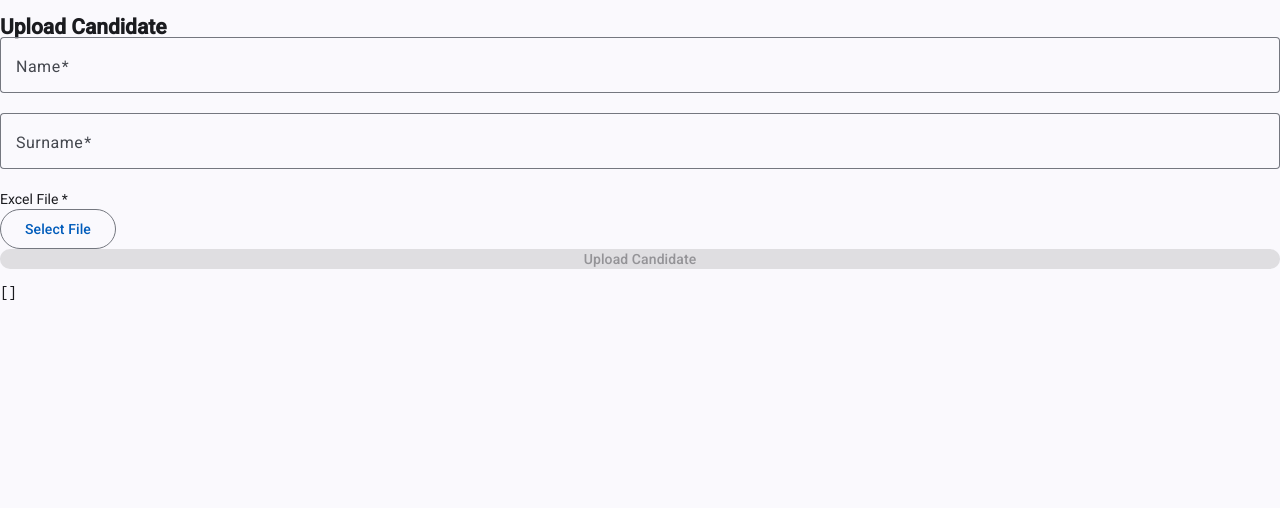
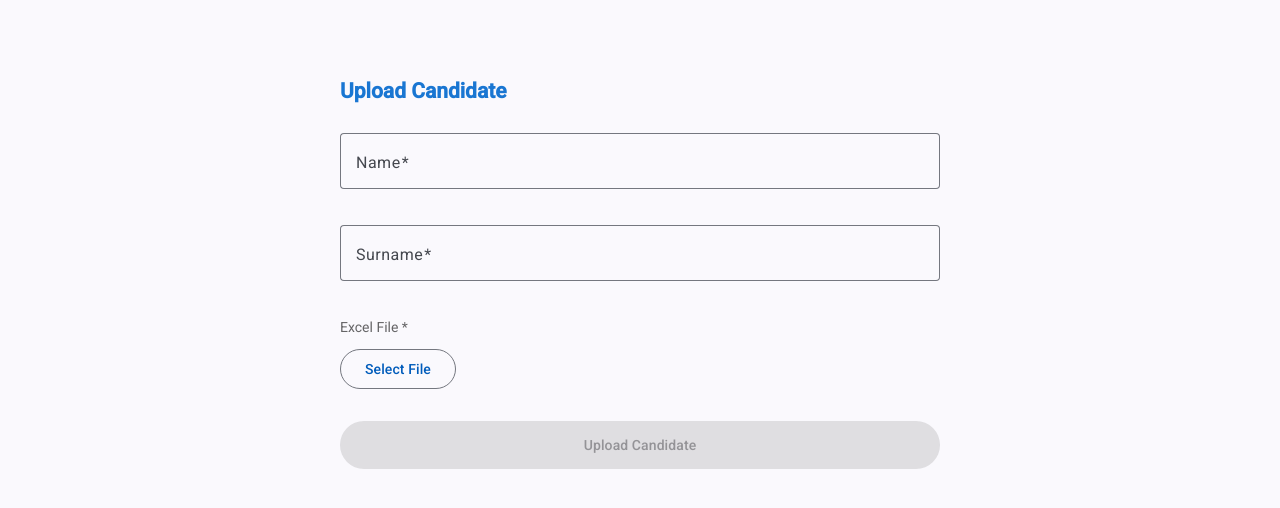
Before and after one commit to bezael/candidate-loader, an Angular app in the folder candidate/: page /candidates in a window 1280 px wide. Shown: the top 508 px of the page. Built offline with nearby package versions, Linux system fonts and the light colour scheme.

Commit message:
feat: :sparkles: add candidate list component

```diff
--- /dev/null
+++ b/candidate/src/app/features/candidates/ui/candidate-list/candidate-list.html
@@ -0,0 +1,22 @@
+@let candidatesData = displayedCandidates();
+
+@if (candidatesData.length > 0) {
+<div class="candidate-list">
+  <h2 class="candidate-list__title">Candidates List</h2>
+  @defer (when !loading() || candidates(); on immediate) {
+  <app-candidate-table [candidates]="candidatesData" [displayedColumns]="displayedColumns()" />
+  } @placeholder {
+  <div class="candidate-list__loading">
+    <mat-spinner diameter="40" />
+    <p>Loading content...</p>
+  </div>
+  } @loading (minimum 200ms) {
+  <div class="candidate-list__loading">
+    <mat-spinner diameter="40" />
+    <p>Loading candidates...</p>
+  </div>
+  } @error {
+  <p class="candidate-list__error">Error loading candidates. Please try again later.</p>
+  }
+</div>
+}
--- /dev/null
+++ b/candidate/src/app/features/candidates/ui/candidate-list/candidate-list.scss
@@ -0,0 +1,35 @@
+.candidate-list {
+  padding: var(--spacing-xl);
+  max-width: var(--max-width-md);
+  margin: 0 auto;
+
+
+  &__title {
+    margin-bottom: var(--spacing-lg);
+    color: var(--color-primary);
+  }
+
+
+  &__loading {
+    display: flex;
+    flex-direction: column;
+    align-items: center;
+    gap: var(--spacing-md);
+    padding: var(--spacing-xl);
+  }
+
+
+  &__error {
+    color: var(--color-error);
+    font-weight: 500;
+    padding: var(--spacing-md);
+    background-color: var(--color-error-bg);
+    border-radius: var(--border-radius-sm);
+  }
+
+  &__empty {
+    padding: var(--spacing-xl);
+    text-align: center;
+    color: var(--color-text-secondary);
+  }
+}
--- /dev/null
+++ b/candidate/src/app/features/candidates/ui/candidate-list/candidate-list.ts
@@ -0,0 +1,20 @@
+import { ChangeDetectionStrategy, Component, computed, input, signal } from '@angular/core';
+import { MatProgressSpinnerModule } from '@angular/material/progress-spinner';
+import { CandidateResponse } from '@app/features/candidates/data/models/candidate.model';
+import { CandidateTable } from '@app/features/candidates/ui/candidate-table/candidate-table';
+
+@Component({
+  selector: 'app-candidate-list',
+  imports: [CandidateTable, MatProgressSpinnerModule],
+  templateUrl: './candidate-list.html',
+  styleUrl: './candidate-list.scss',
+  changeDetection: ChangeDetectionStrategy.OnPush,
+})
+export class CandidateList {
+  readonly error = signal<string | null>(null);
+  readonly loading = signal<boolean>(false);
+  readonly displayedColumns = signal<string[]>(['name', 'surname', 'seniority', 'years', 'availability']);
+
+  readonly candidates = input.required<CandidateResponse[]>();
+  readonly displayedCandidates = computed<CandidateResponse[]>(() => this.candidates());
+}
--- a/candidate/src/app/features/candidates/ui/candidate-table/candidate-table.html
+++ b/candidate/src/app/features/candidates/ui/candidate-table/candidate-table.html
@@ -32,7 +32,7 @@
         </span>
       </td>
     </ng-container>
-    <tr mat-header-row *matHeaderRowDef="displayedColumns" class="candidate-table__row"></tr>
-    <tr mat-row *matRowDef="let row; columns: displayedColumns" class="candidate-table__row"></tr>
+    <tr mat-header-row *matHeaderRowDef="displayedColumns()" class="candidate-table__row"></tr>
+    <tr mat-row *matRowDef="let row; columns: displayedColumns()" class="candidate-table__row"></tr>
   </table>
 </div>
--- a/candidate/src/app/features/candidates/ui/candidates-page/candidates-page.ts
+++ b/candidate/src/app/features/candidates/ui/candidates-page/candidates-page.ts
@@ -1,27 +1,29 @@
-import { JsonPipe } from '@angular/common';
 import { ChangeDetectionStrategy, Component, computed, signal } from '@angular/core';
 import { CandidateResponse } from '@app/features/candidates/data/models/candidate.model';
+import { CandidateList } from '@app/features/candidates/ui/candidate-list/candidate-list';
 import { CandidateForm } from '@app/features/candidates/ui/candidates-form/candidate-form';
 
 @Component({
   selector: 'app-candidates-page',
-  imports: [CandidateForm, JsonPipe],
-  template: ` <div class="candidates-page">
+  imports: [CandidateForm, CandidateList],
+  template: `
+  <div class="candidates-page">
     <app-candidate-form (candidateUploaded)="onCandidateUploaded($event)" />
-    <pre>{{ allCandidates() | json }}</pre>
+    <app-candidate-list [candidates]="allCandidates()" />
   </div>`,
   styleUrl: './candidates-page.scss',
   changeDetection: ChangeDetectionStrategy.OnPush,
 })
 export class CandidatesPage {
-  private readonly _candidate = signal<CandidateResponse[]>([]);
+  private readonly newCandidates = signal<CandidateResponse[]>([]);
 
-  public readonly allCandidates = computed<CandidateResponse[]>(() => {
-    const newOne = this._candidate();
-    return [...newOne];
+  public readonly allCandidates = computed(() => {
+    const initial: CandidateResponse[] = [];
+    const newOnes = this.newCandidates();
+    return [...initial, ...newOnes];
   });
 
-  public onCandidateUploaded(candidate: CandidateResponse): void {
-    this._candidate.update((current: CandidateResponse[]) => [...current, candidate]);
+   onCandidateUploaded(candidate: CandidateResponse): void {
+    this.newCandidates.update((current: CandidateResponse[]) => [...current, candidate]);
   }
 }
--- a/candidate/src/styles.scss
+++ b/candidate/src/styles.scss
@@ -37,3 +37,49 @@ body {
 
 html, body { height: 100%; }
 body { margin: 0; font-family: Roboto, "Helvetica Neue", sans-serif; }
+
+// ============================================
+// Global variables - Design System
+// ============================================
+
+:root {
+
+  --color-primary: #1976d2;
+  --color-primary-dark: #1565c0;
+
+
+  --color-error: #d32f2f;
+  --color-error-bg: #ffebee;
+  --color-success: #2e7d32;
+  --color-text-secondary: #666;
+  --color-text-muted: rgba(0, 0, 0, 0.6);
+  --color-text-default: rgba(0, 0, 0, 0.87);
+
+
+  --table-header-bg: #f5f5f5;
+  --table-header-color: #333;
+  --table-row-hover-bg: #f9f9f9;
+
+
+  --spacing-xs: 0.25rem;
+  --spacing-sm: 0.5rem;
+  --spacing-md: 1rem;
+  --spacing-lg: 1.5rem;
+  --spacing-xl: 2rem;
+
+
+  --font-size-xs: 0.75rem;
+  --font-size-sm: 0.875rem;
+  --font-size-base: 1rem;
+
+
+  --max-width-sm: 600px;
+  --max-width-md: 1200px;
+  --max-width-lg: 1400px;
+
+
+  --border-radius-sm: 4px;
+
+
+  --button-height: 48px;
+}
```
